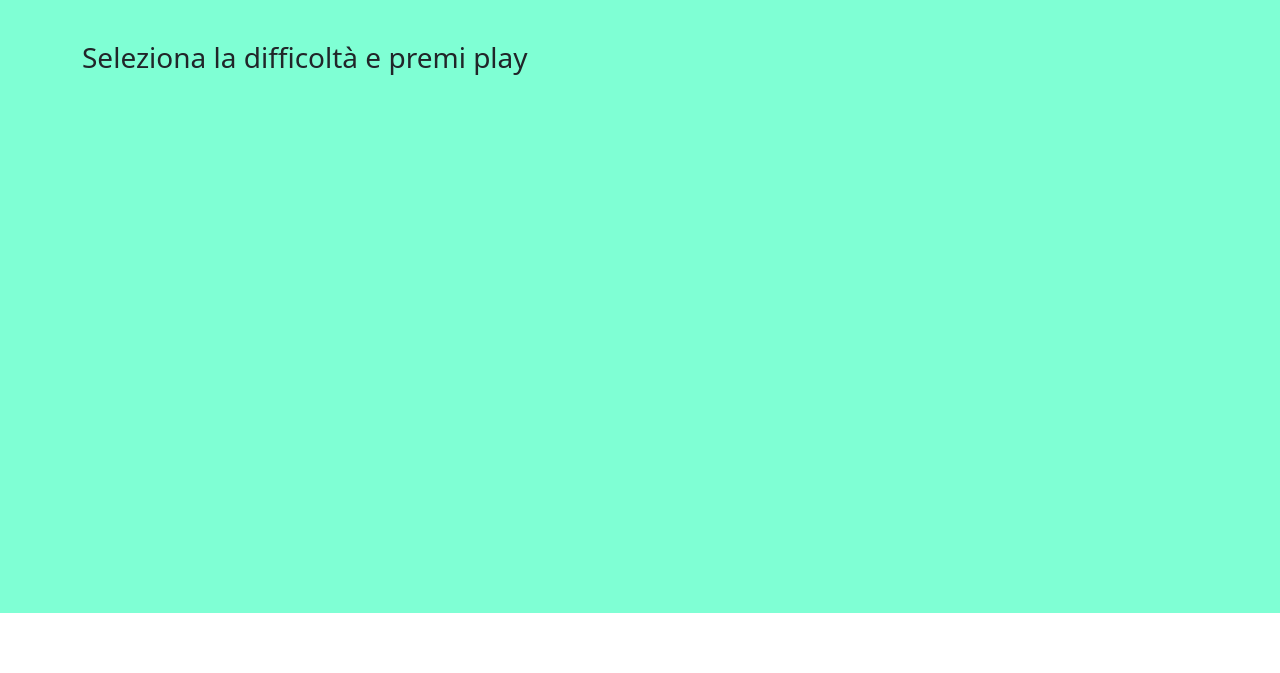
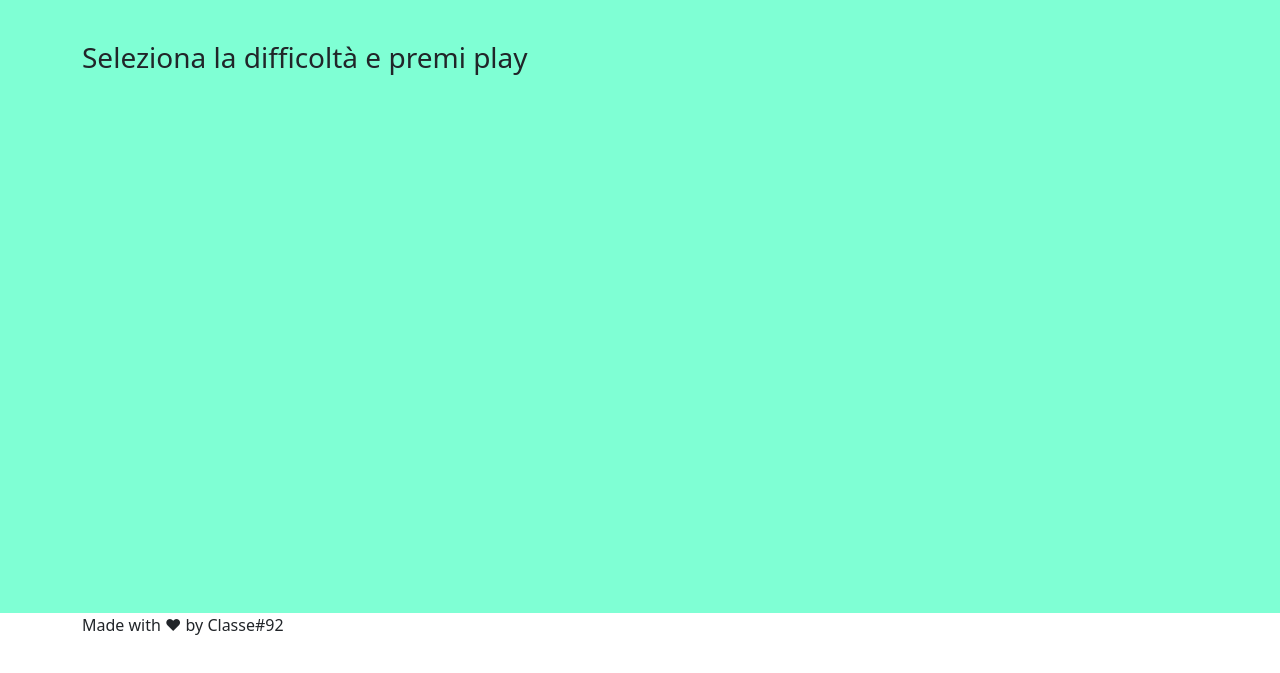
Before and after one commit to ariannadrovandi/js-campominato-grid, a plain HTML site: page index.html in a window 1280 px wide. Shown: the part 97-770 px from the top of the page. Drawn offline with nearby package versions, Linux system fonts and the light colour scheme.

Commit message:
added p in footer

```diff
--- a/index.html
+++ b/index.html
@@ -41,7 +41,7 @@
 
     <footer>
         <div class="container">
-
+            <p>Made with &hearts; by Classe#92</p>
         </div>
     </footer>
    </div>
```
